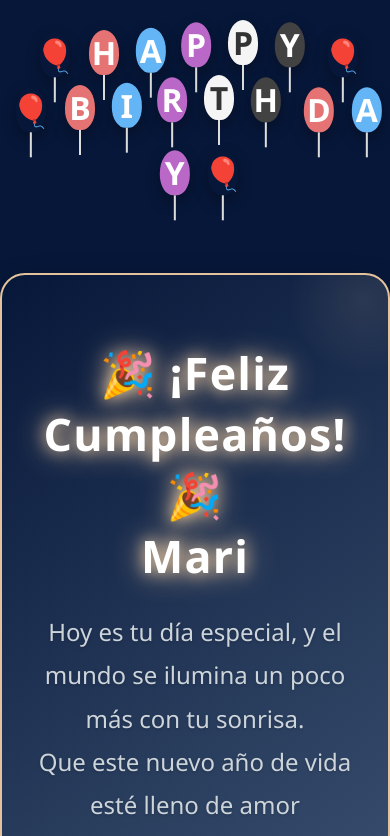
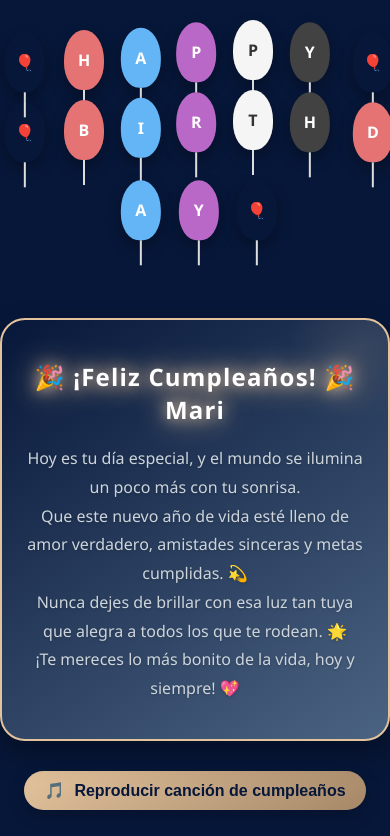
Before and after one commit to BioHazard23/HappyBirthday, a plain HTML site: page index.html in a window 390 px wide. Shown: the top 836 px of the page. Drawn offline with Linux system fonts and the light colour scheme.

Commit message:
last commit

```diff
--- a/style.css
+++ b/style.css
@@ -301,17 +301,55 @@ body {
 /* ============================
    - RESPONSIVE.
 ============================= */
-@media (max-width: 600px) {
+@media (max-width: 768px) {
   .title {
     font-size: 2.2rem;
   }
 
-  .message {
+  .message-container {
+    padding: 20px;
+  }
+
+  .message-container h2 {
+    font-size: 2rem;
+  }
+
+  .message-container p {
+    font-size: 1.2rem;
+  }
+
+  .balloon {
+    width: 50px;
+    height: 70px;
+    font-size: 1.2rem;
+  }
+}
+
+@media (max-width: 480px) {
+  .title {
+    font-size: 1.8rem;
+  }
+
+  .message-container h2 {
+    font-size: 1.5rem;
+  }
+
+  .message-container p {
     font-size: 1rem;
   }
 
   .balloon {
-    width: 30px;
-    height: 45px;
+    width: 40px;
+    height: 60px;
+    font-size: 1rem;
+  }
+
+  #playMusic {
+    font-size: 1rem;
+    padding: 10px 20px;
+  }
+
+  .music-icon {
+    font-size: 1rem;
   }
 }
```
